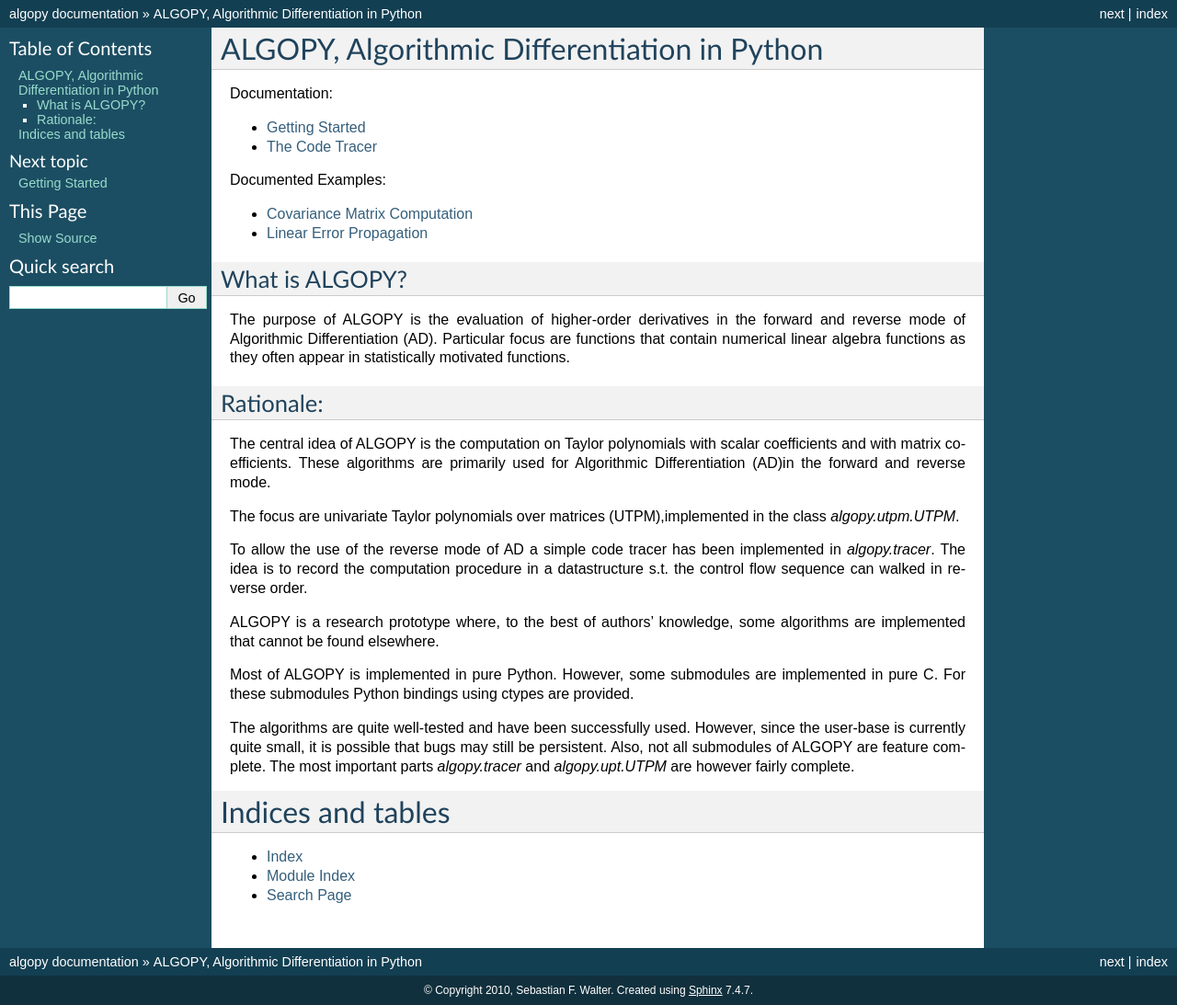
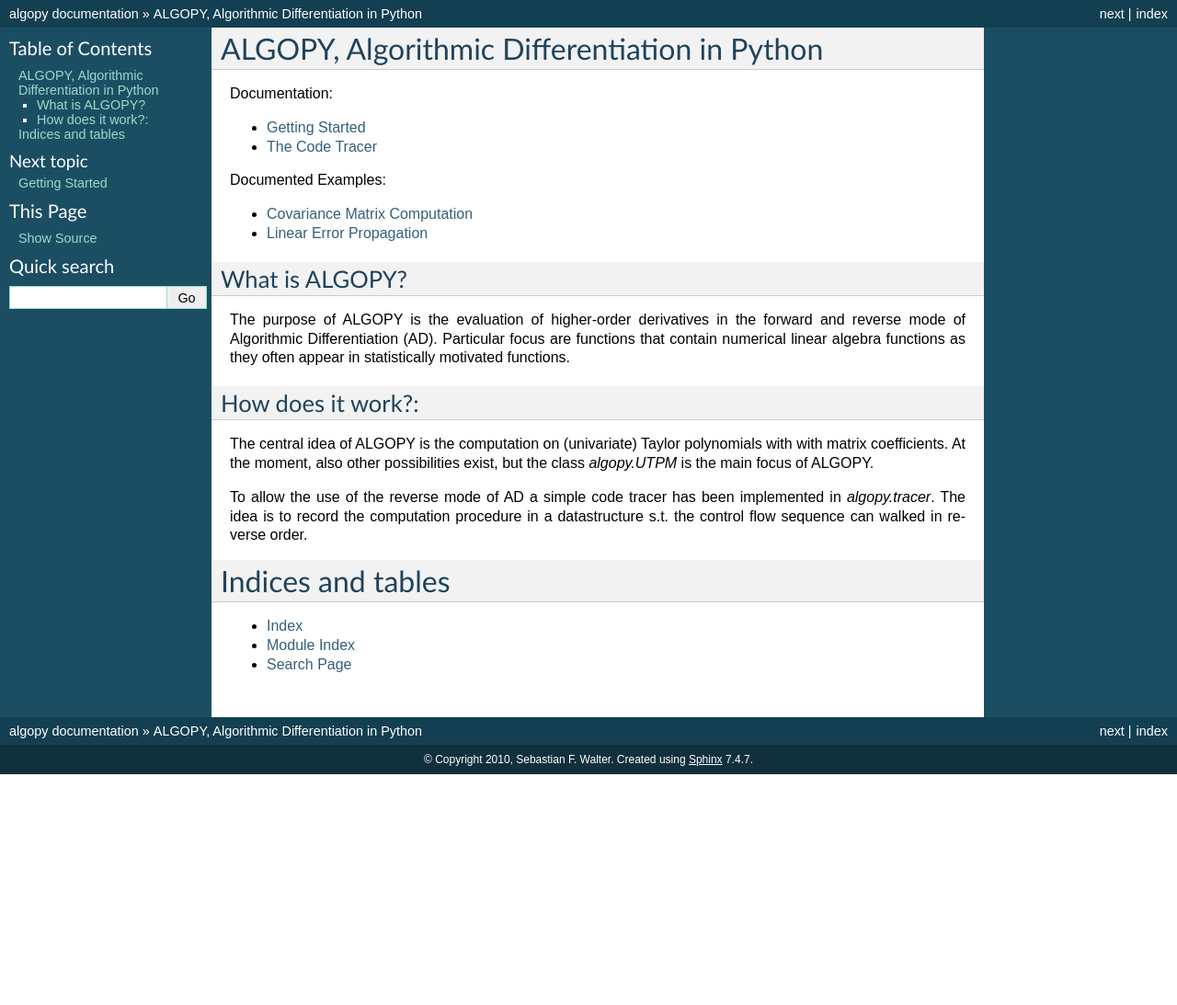
Before and after one commit to b45ch1/algopy, a Sphinx documentation site: the page built from documentation/sphinx/index.rst, in a window 1280 px wide. Shown: the whole page at 92% size. Built offline with Sphinx 7.4.7, drawn with Linux system fonts in a browser that asks for light colours; formulas are drawn with MathJax 3; after the commit the page ends 900 px from its top, so only the background shows below that.

Commit message:
improved the index.rst and changed from Rationale to How does it work?

```diff
--- a/documentation/sphinx/index.rst
+++ b/documentation/sphinx/index.rst
@@ -34,36 +34,15 @@ they often appear in statistically motivated functions.
 
 
 
+How does it work?:
+------------------
 
-
-
-
-
-Rationale:
-----------
-
-The central idea of ALGOPY is the computation on Taylor polynomials with scalar
-coefficients and with matrix coefficients. These algorithms are primarily used for
-Algorithmic Differentiation (AD)in the forward and reverse mode.
-
-The focus are univariate Taylor polynomials over matrices (UTPM),implemented in
-the class `algopy.utpm.UTPM`.
+The central idea of ALGOPY is the computation on (univariate) Taylor polynomials with with matrix coefficients.
+At the moment, also other possibilities exist, but the class `algopy.UTPM` is the main focus of ALGOPY.
 
 To allow the use of the reverse mode of AD a simple code tracer has been implemented in
 `algopy.tracer`. The idea is to record the computation procedure in a datastructure s.t.
 the control flow sequence can walked in reverse order.
-
-ALGOPY is a research prototype where, to the best of authors'
-knowledge, some algorithms are implemented that cannot be found elsewhere.
-
-Most of ALGOPY is implemented in pure Python. However, some submodules are implemented
-in pure C. For these submodules Python bindings using ctypes are provided.
-
-The algorithms are quite well-tested and have been successfully used.
-However, since the user-base is currently quite small, it is possible that bugs
-may still be persistent.
-Also, not all submodules of ALGOPY are feature complete. The most important parts
-`algopy.tracer` and `algopy.upt.UTPM` are however fairly complete.
 
 
 Indices and tables
```
Also changed, not shown: documentation/sphinx/examples/error_propagation.rst (+9 -12 lines).
